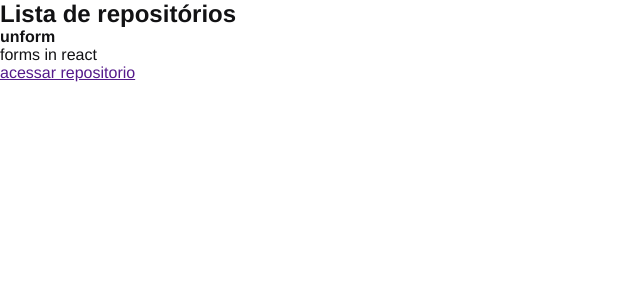
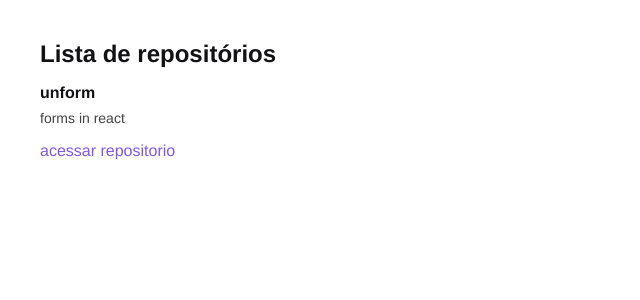
Before and after one commit to Carolbrandes/ignite-react-chapter1, a React app: page / in a window 1280 px wide. Shown: the top 300 px of the page, without its empty margins (0-640 px from the left). Built offline with nearby package versions, Linux system fonts and the light colour scheme.

Commit message:
add style in RepositoryList

```diff
--- a/src/components/RepositoryItem.jsx
+++ b/src/components/RepositoryItem.jsx
@@ -1,4 +1,8 @@
 export default function RepositoryItem({ repository }) {
+  console.log(
+    "🚀 ~ file: RepositoryItem.jsx:2 ~ RepositoryItem ~ repository:",
+    repository
+  );
   const { name, description, link } = repository;
   return (
     <li>
--- a/src/components/RepositoryList.jsx
+++ b/src/components/RepositoryList.jsx
@@ -1,4 +1,5 @@
 import RepositoryItem from "./RepositoryItem";
+import "../styles/repositories.scss";
 
 export default function RepositoryList() {
   const repository = {
--- /dev/null
+++ b/src/styles/repositories.scss
@@ -0,0 +1,30 @@
+section.repository-list {
+  margin: 40px;
+
+  h1 {
+    margin-bottom: 16px;
+  }
+
+  ul {
+    list-style: none;
+
+    li {
+      & + li {
+        margin-top: 20px;
+      }
+
+      p {
+        font-size: 14px;
+        color: #444;
+        margin-top: 8px;
+      }
+
+      a {
+        display: inline-block;
+        margin-top: 16px;
+        text-decoration: none;
+        color: #8257e6;
+      }
+    }
+  }
+}
```
